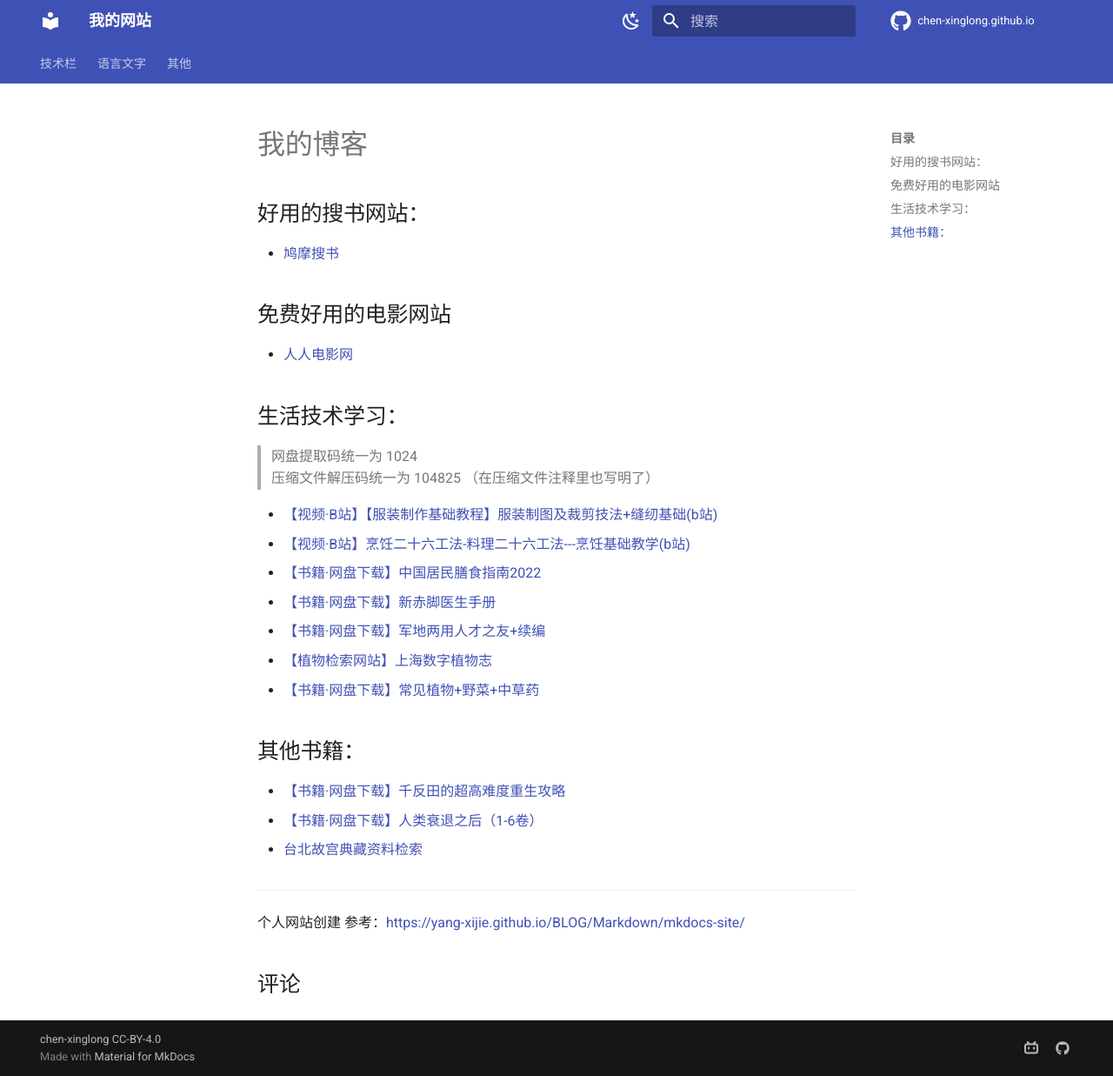
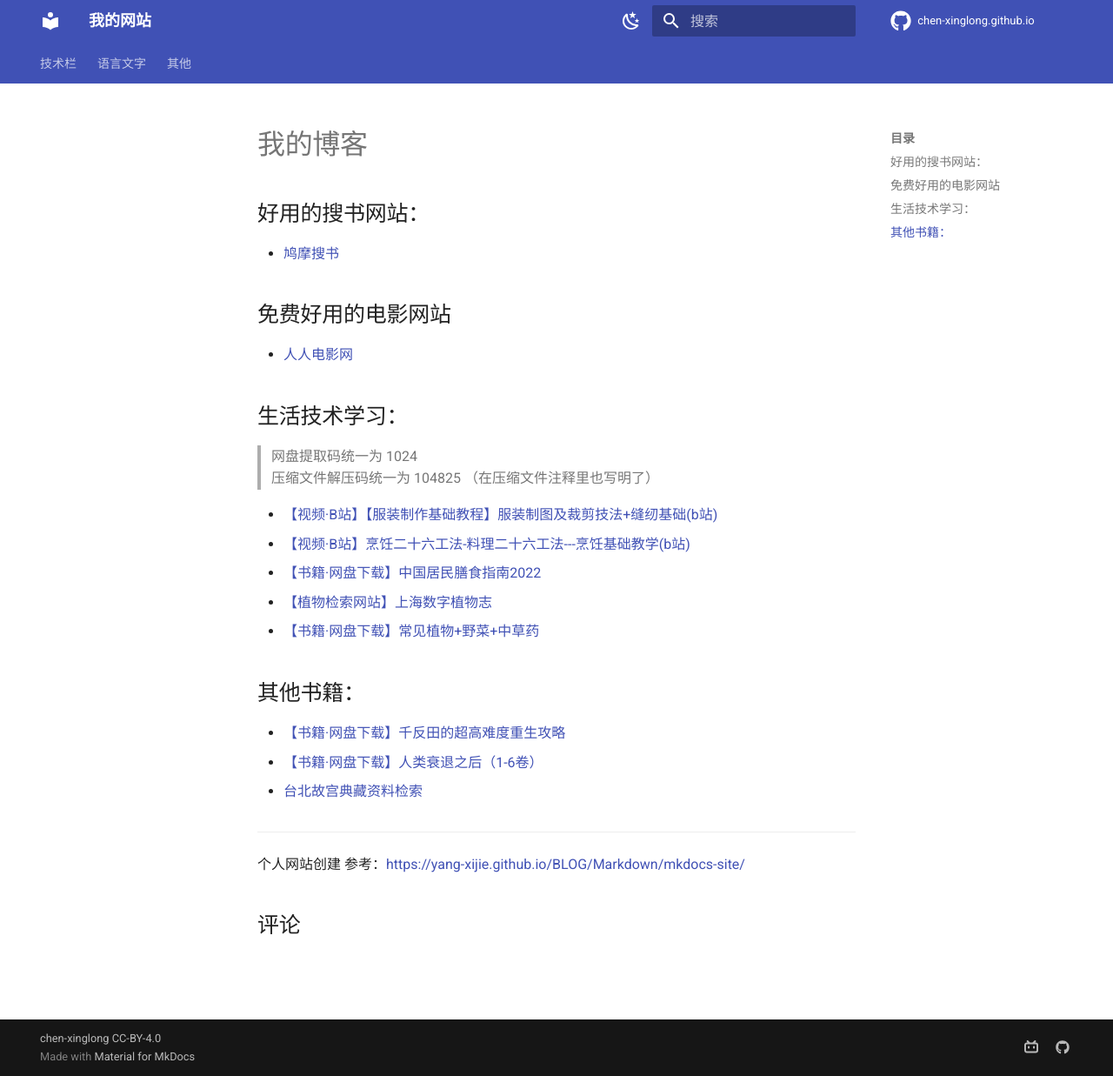
Before and after one commit to chen-xinglong/chen-xinglong.github.io, an MkDocs documentation site: the page built from docs/index.md, in a window 1280 px wide and 1237 px high. Shown: the whole window at 87% size. Built offline with MkDocs 1.6.1 and Material for MkDocs 9.7.7, drawn with Linux system fonts in a browser that asks for light colours; comment, search, counter and statistics services are not loaded.

Commit message:
remake 20240130-1

```diff
--- /dev/null
+++ b/docs/images/test.txt
@@ -0,0 +1,2 @@
+- [【书籍·网盘下载】新赤脚医生手册](https://pan.baidu.com/s/1M7DknPW-PYotME93IKMP0Q?pwd=1024)
+- [【书籍·网盘下载】军地两用人才之友+续编](https://pan.baidu.com/s/1a1MzM0ez5_iRUqSs8AYGkw?pwd=1024)
--- a/docs/index.md
+++ b/docs/index.md
@@ -14,8 +14,6 @@ comments: true
 - [【视频·B站】【服装制作基础教程】服装制图及裁剪技法+缝纫基础(b站)](https://www.bilibili.com/video/BV1jx411n7L9/?spm_id_from=333.999.0.0&vd_source=bf570b42226af32f99e67166edb383b5)
 - [【视频·B站】烹饪二十六工法-料理二十六工法---烹饪基础教学(b站)](https://www.bilibili.com/video/BV1UW411k734/?spm_id_from=333.999.0.0&vd_source=bf570b42226af32f99e67166edb383b5)
 - [【书籍·网盘下载】中国居民膳食指南2022](https://pan.baidu.com/s/1X8CHn_bG8OVSPVLm3yyaDA?pwd=1024)
-- [【书籍·网盘下载】新赤脚医生手册](https://pan.baidu.com/s/1M7DknPW-PYotME93IKMP0Q?pwd=1024)
-- [【书籍·网盘下载】军地两用人才之友+续编](https://pan.baidu.com/s/1a1MzM0ez5_iRUqSs8AYGkw?pwd=1024)
 - [【植物检索网站】上海数字植物志](https://shflora.ibiodiversity.net/pages/taxon.html)
 - [【书籍·网盘下载】常见植物+野菜+中草药](https://pan.baidu.com/s/19z56w5ZU2m93hFagtNY5Gw?pwd=1024)
 
```
